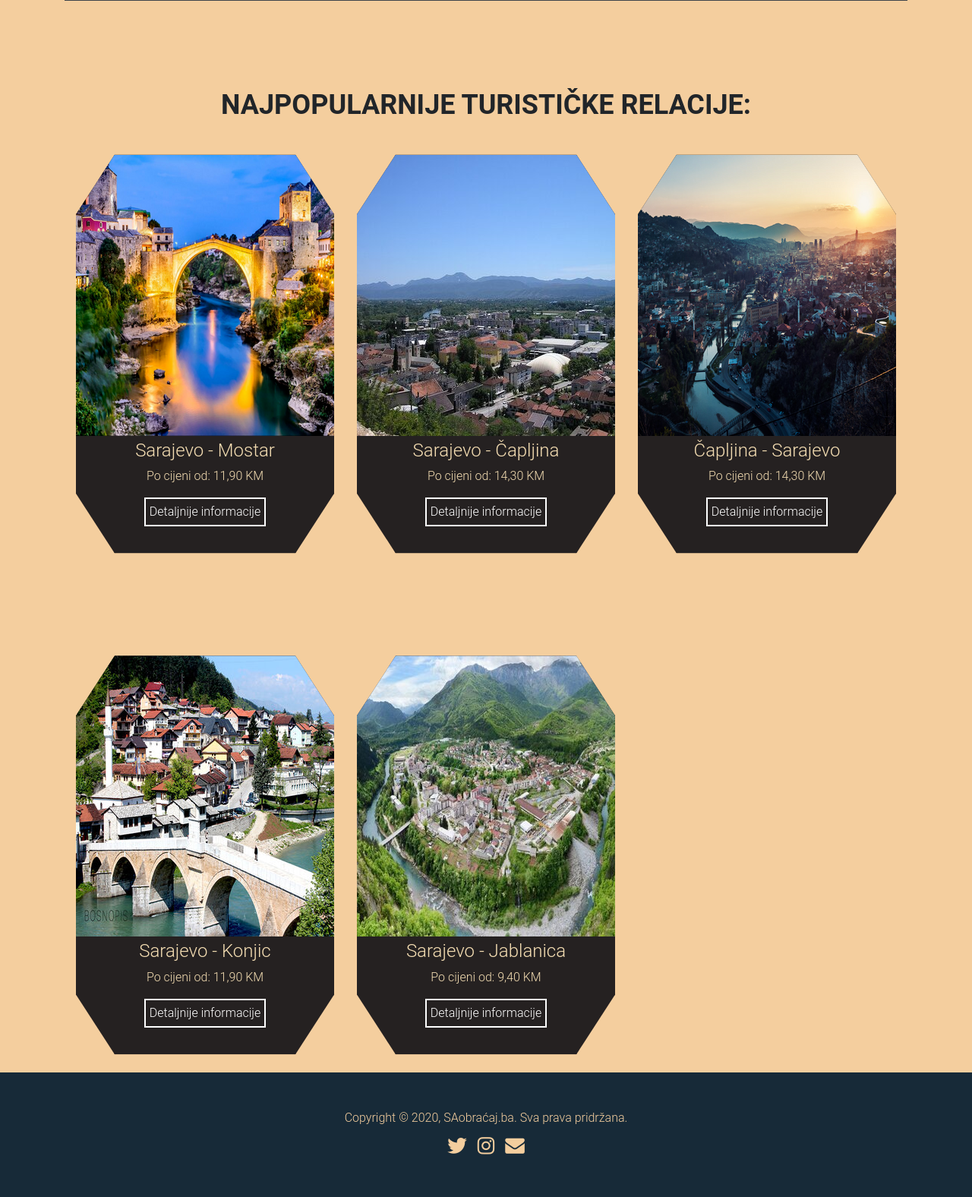
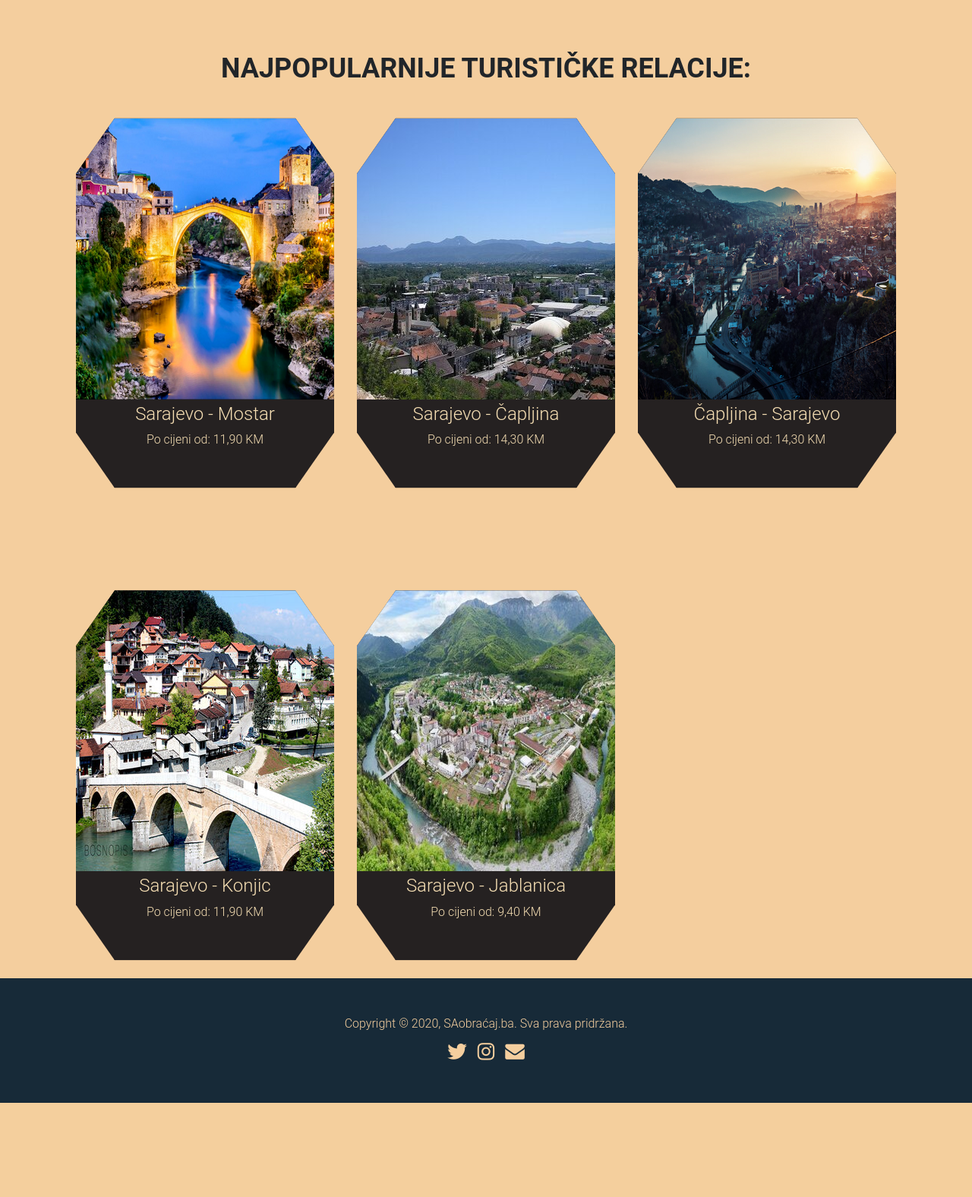
Before and after one commit to NedimKuj/webarhitekture-saobracaj, a PHP site: page /zeljeznicki in a window 1280 px wide. Shown: the part 1167-2743 px from the top of the page at 76% size. After the commit the page ends 2619 px from the top, so only its background shows below. Run offline with PHP 8.4, Linux system fonts and the light colour scheme; some libraries are stand-ins or nearby versions.

Commit message:
Azuriran dizajn za stranicu o nama, infrastrukturu, zeljeznicki saobracaj.

```diff
--- a/css/zeljeznica-style.css
+++ b/css/zeljeznica-style.css
@@ -1,8 +1,11 @@
-header {
+.red-voznje {
     background-image: url("/files/images/redvoznje.jpg");
+    padding-top: 125px;
+    padding-bottom: 125px;
     background-size: cover;
     background-position: center;
 }
+
 
 .red-voznje h1 {
     color: white;
@@ -65,25 +68,12 @@ header {
 }
 
 
-.atrakcije .service-item a{
-    color: white;
-    text-align: center;
-    display: inline-block;
-    border: 2px solid white;
-    padding: 5px;
-}
 
 .atrakcije .service-item h4{
     margin-top: 5px;
 }
 
-.atrakcije2 .service-item a{
-    color: white;
-    text-align: center;
-    display: inline-block;
-    border: 2px solid white;
-    padding: 5px;
-}
+
 
 .atrakcije2 .service-item {
     background-color: rgb(37, 33, 33);
--- a/zeljeznicki.php
+++ b/zeljeznicki.php
@@ -33,16 +33,12 @@
         </div>
     </header>
 
-    <div class="historijski-razvoj">
-        <div class="col-lg-8 mx-auto">
+    <div class="container">
         <h2>Željeznice BIH</h2>
         <p>Željeznički saobraćaj u Bosni i Hercegovini predstavlja značajan vid transporta koji datira još od polovine 19. vijeka. Prva željeznička pruga na području Bosne i Hercegovine puštena je u promet 24. decembra 1872. godine, na relaciji Dobrljin – Banja Luka. Rat u Bosni i Hercegovini je uticao na drastičan pad privrednih aktivnosti što se odrazilo na brojke o prevezenoj robi i broju putnika a devastirajući karakter rata se odrazio i na željezničku infrastrukturu.
 
             Ukupna dužina željezničkih pruga iznosi 1031 km, od čega je u Federaciji BiH 608,495 km čemu treba dodati i industrijske kolosijeke do svakog značajnijeg proizvodnog kapaciteta. Ovo željezničkim operatorima daje mogućnost direktnog pristupa u preuzimanju i isporuci svih vrsta robe. <p>
-        </div>
-    </div>
 
-    <div class="container">
 
                 <table class="table table-striped table-dark">
                     <thead>
@@ -144,31 +140,33 @@
 
 
                 <div class="atrakcije">
+
                     <h2>Najpopularnije turističke relacije:</h2>
+
                     <div class="container">
                         <div class="row">
                             <div class="col-md-4">
                                 <div class="service-item">
-                            <img src="/files/images/zeljeznica-ruta1.png" alt="">
+                                    <img src="/files/images/service1.png" alt="">
                                     <h4> Sarajevo - Mostar</h4>
                                     <p>Po cijeni od: 11,90 KM </p>
-                            <a href="#">Detaljnije informacije</a>
+
                                 </div>
                             </div>
                             <div class="col-md-4">
                                 <div class="service-item">
-                            <img src="/files/images/zeljeznica-ruta2.png" alt="">
+                                    <img src="/files/images/service2.png" alt="">
                                     <h4>Sarajevo - Čapljina</h4>
                                     <p>Po cijeni od: 14,30 KM</p>
-                            <a href="#">Detaljnije informacije</a>
+
                                 </div>
                             </div>
                             <div class="col-md-4">
                                 <div class="service-item">
-                            <img src="/files/images/zeljeznica-ruta3.png" alt="">
+                                    <img src="/files/images/service3.png" alt="">
                                     <h4> Čapljina - Sarajevo</h4>
                                     <p>Po cijeni od: 14,30 KM</p>
-                            <a href="#">Detaljnije informacije</a>
+
                                 </div>
                             </div>
                         </div>
@@ -177,22 +175,23 @@
                 </div>
 
                 <div class="atrakcije2">
+
                     <div class="container">
                         <div class="row">
                             <div class="col-md-4">
                                 <div class="service-item">
-                            <img src="/files/images/zeljeznica-ruta4.jpg" alt="">
+                                    <img src="/files/images/service4.jpg" alt="">
                                     <h4> Sarajevo - Konjic</h4>
                                     <p>Po cijeni od: 11,90 KM </p>
-                            <a href="#">Detaljnije informacije</a>
+
                                 </div>
                             </div>
                             <div class="col-md-4">
                                 <div class="service-item">
-                            <img src="/files/images/zeljeznica-ruta5.jpg" alt="">
+                                    <img src="/files/images/service5.jpg" alt="">
                                     <h4>Sarajevo - Jablanica</h4>
                                     <p>Po cijeni od: 9,40 KM</p>
-                            <a href="#">Detaljnije informacije</a>
+
                                 </div>
                             </div>
                         </div>
--- a/zracni.php
+++ b/zracni.php
@@ -43,6 +43,8 @@
 
     <div class="container">
         <table class="table table-striped table-dark">
+            <iframe src="https://www.radarbox24.com/?widget=1&amp;z=8&amp;lat=43.856316&amp;lng=17.9" width="100%" height="640px" frameborder="0"></iframe>
+            <br>
             <thead>
                 <tr>
                     <th scope="col">Kompanija</th>
```
Also changed, not shown: about-us.php (+7 -1 lines), css/infrastruktura-style.css (+19 -8 lines), infrastruktura.php (+11 -9 lines), files/images/dzenan.png, files/images/karta.jpg (added), files/images/nedim.png, files/images/nejra.jpg, files/images/service1.png (added), files/images/service2.png (added), files/images/service3.png (added), files/images/service4.jpg (added), files/images/service5.jpg (added), files/images/transferzala.jpg (added). Lines whose indentation alone changed are shown as unchanged.
